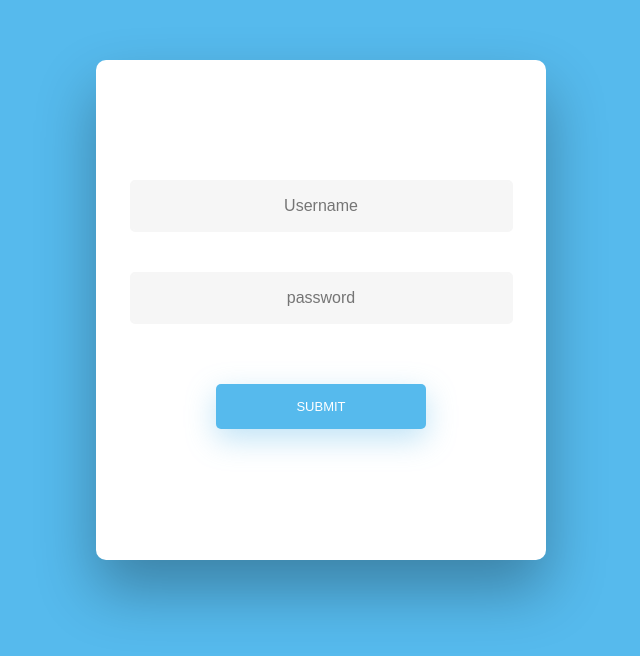
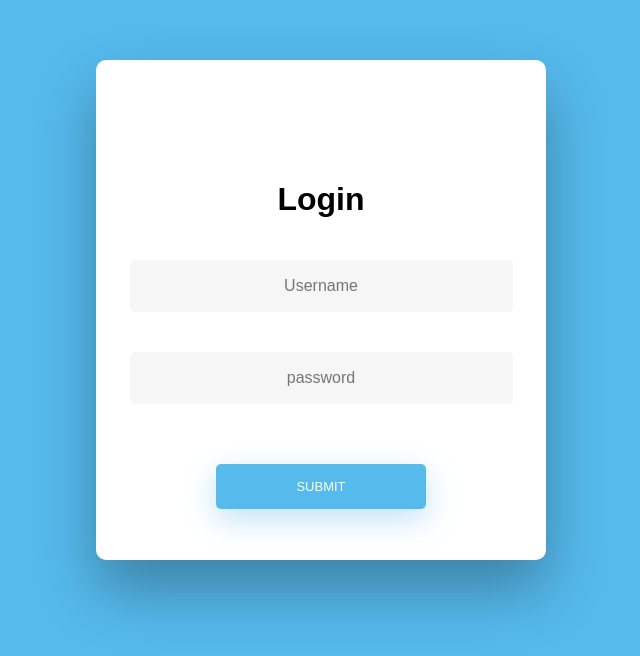
Before and after one commit to Mike-Antonyy/login, a plain HTML site: page index.html in a window 1280 px wide. Shown: the part 118-774 px from the top of the page, without its empty margins (339-979 px from the left). Drawn offline with Linux system fonts and the light colour scheme.

Commit message:
header added

```diff
--- a/index.html
+++ b/index.html
@@ -9,6 +9,7 @@
         <div class="wrapper fadeInDown">
           <div id="formContent">
     <form >
+      <h1 class = h1>Login</h1>
       <input type="text" id="login" class="fadeIn second" name="login" placeholder="Username">
       <input type="text" id="password" class="fadeIn third" name="login" placeholder="password">
       <input type="submit" class="fadeIn fourth" value="submit">
```
